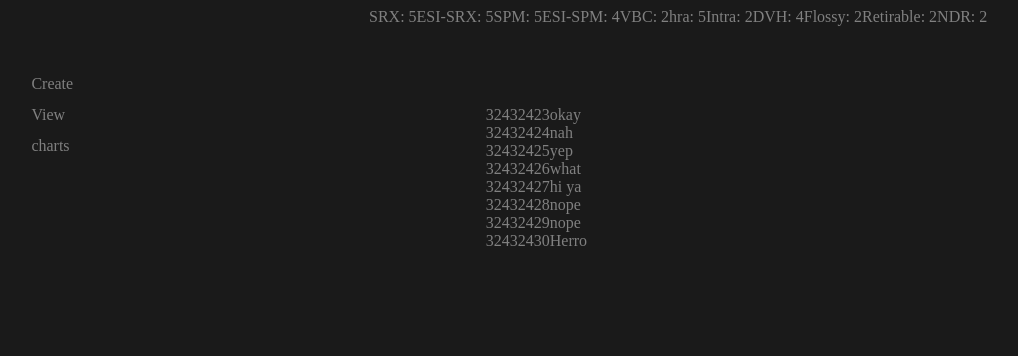
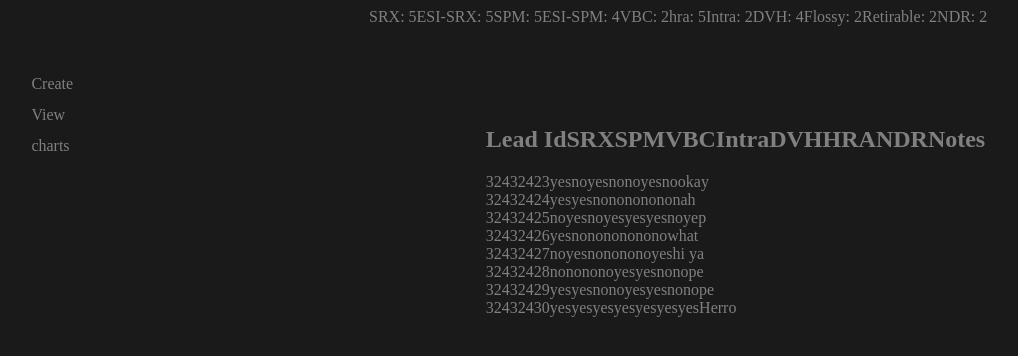
Before and after one commit to JarrodBogard/sales_tracker, a React (Vite) app: page /view in a window 1280 px wide. Shown: the top 356 px of the page, without its empty margins (55-1073 px from the left). Built offline with nearby package versions, Linux system fonts and the light colour scheme; data requests are answered from the project's data file.

Commit message:
add leads

```diff
--- a/src/ViewLeads.jsx
+++ b/src/ViewLeads.jsx
@@ -2,19 +2,41 @@ function ViewLead({ leadData }) {
   console.log(leadData);
   const leads = leadData.map((lead) => (
     <li key={lead.id}>
-      {lead.id}
-      {lead.srx}
-      {lead.spm}
-      {lead.vbc}
-      {lead.intra}
-      {lead.hra}
-      {lead.dvh}
-      {lead.ndr}
-      {lead.notes}
+      <span>{lead.id}</span>
+      <span>{lead.srx ? "yes" : "no"}</span>
+
+      <span>{lead.spm ? "yes" : "no"}</span>
+
+      <span>{lead.vbc ? "yes" : "no"}</span>
+
+      <span>{lead.intra ? "yes" : "no"}</span>
+
+      <span>{lead.dvh ? "yes" : "no"}</span>
+
+      <span>{lead.hra ? "yes" : "no"}</span>
+
+      <span>{lead.ndr ? "yes" : "no"}</span>
+
+      <span>{lead.notes}</span>
     </li>
   ));
 
-  return <ul>{leads}</ul>;
+  return (
+    <ul>
+      <div style={{ display: "flex" }}>
+        <h2>Lead Id</h2>
+        <h2>SRX</h2>
+        <h2>SPM</h2>
+        <h2>VBC</h2>
+        <h2>Intra</h2>
+        <h2>DVH</h2>
+        <h2>HRA</h2>
+        <h2>NDR</h2>
+        <h2>Notes</h2>
+      </div>
+      {leads}
+    </ul>
+  );
 }
 
 export default ViewLead;
```
